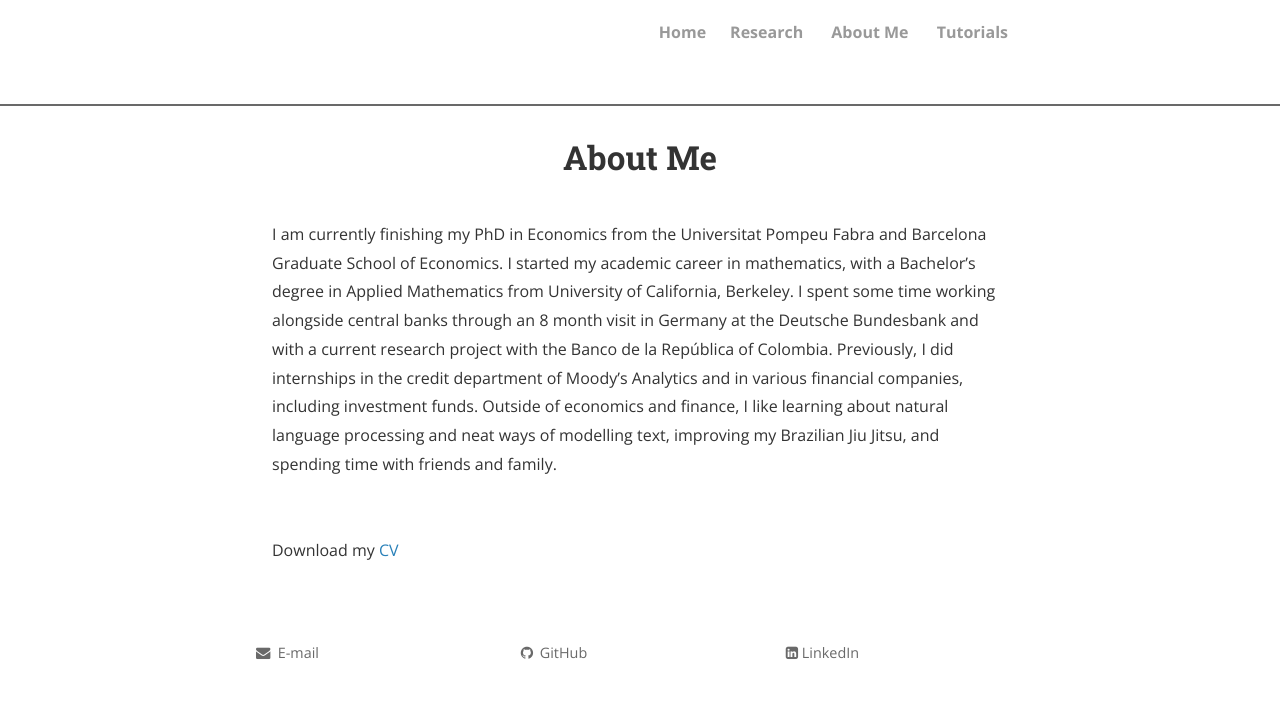
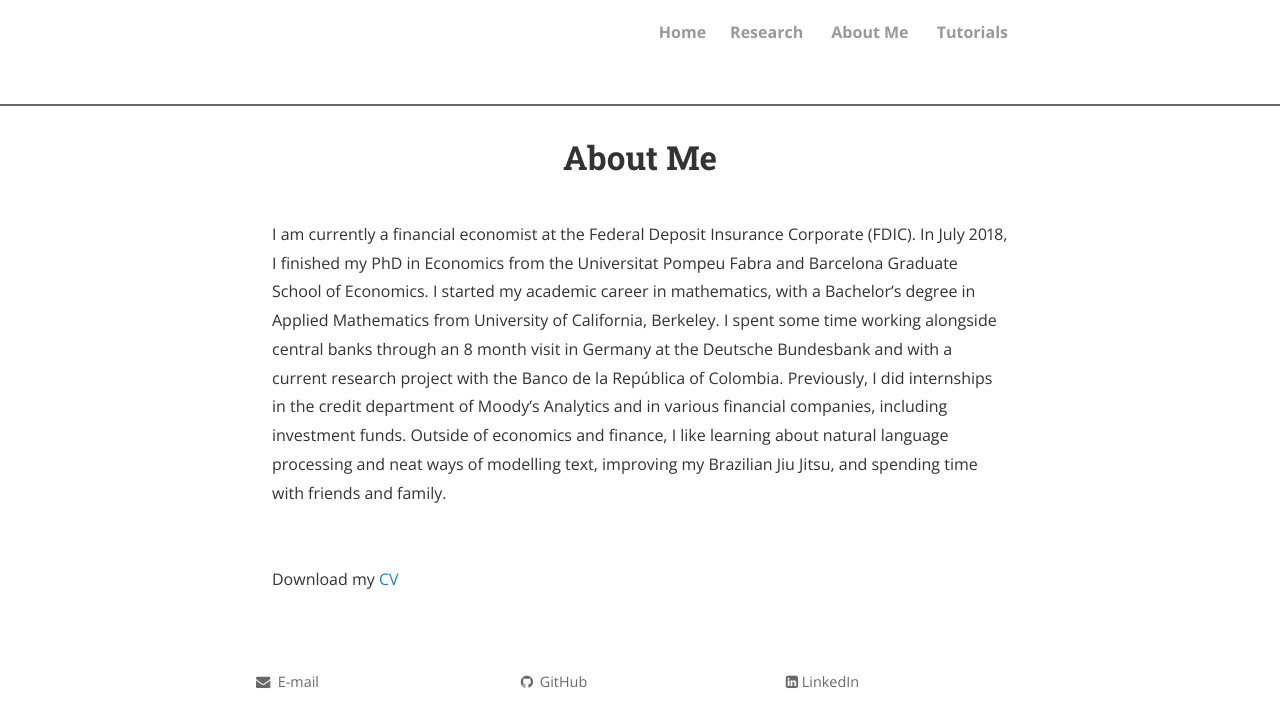
Before and after one commit to zsivine/zsivine.github.io, a Jekyll site: the page built from about.md, in a window 1280 px wide. Shown: the top 727 px of the page. Built offline with Jekyll 4.4.1, drawn with Linux system fonts in a browser that asks for light colours; nearby versions of some CDN libraries; comment, search, counter and statistics services are not loaded; a style sheet for code colours, icons or effects is not loaded.

Commit message:
Update about.md

```diff
--- a/about.md
+++ b/about.md
@@ -3,7 +3,7 @@ layout: page
 title: About Me
 permalink: /about/
 ---
-I am currently finishing my PhD in Economics from the Universitat Pompeu Fabra and Barcelona Graduate School of Economics. I started my academic career in mathematics, with a Bachelor's degree in Applied Mathematics from University of California, Berkeley. I spent some time working alongside central banks through an 8 month visit in Germany at the Deutsche Bundesbank and with a current research project with the Banco de la Rep&uacute;blica of Colombia. Previously, I did internships in the credit department of Moody's Analytics and in various financial companies, including investment funds. Outside of economics and finance, I like learning about natural language processing and neat ways of modelling text, improving my Brazilian Jiu Jitsu, and spending time with friends and family.
+I am currently a financial economist at the Federal Deposit Insurance Corporate (FDIC). In July 2018, I finished my PhD in Economics from the Universitat Pompeu Fabra and Barcelona Graduate School of Economics. I started my academic career in mathematics, with a Bachelor's degree in Applied Mathematics from University of California, Berkeley. I spent some time working alongside central banks through an 8 month visit in Germany at the Deutsche Bundesbank and with a current research project with the Banco de la Rep&uacute;blica of Colombia. Previously, I did internships in the credit department of Moody's Analytics and in various financial companies, including investment funds. Outside of economics and finance, I like learning about natural language processing and neat ways of modelling text, improving my Brazilian Jiu Jitsu, and spending time with friends and family.
 <br>
 <br>
 Download my <a href="https://www.dropbox.com/s/f53dnxkzthk8jmr/soto-cv.pdf?dl=0" download="Soto, Paul- CV">CV</a><br>
```
